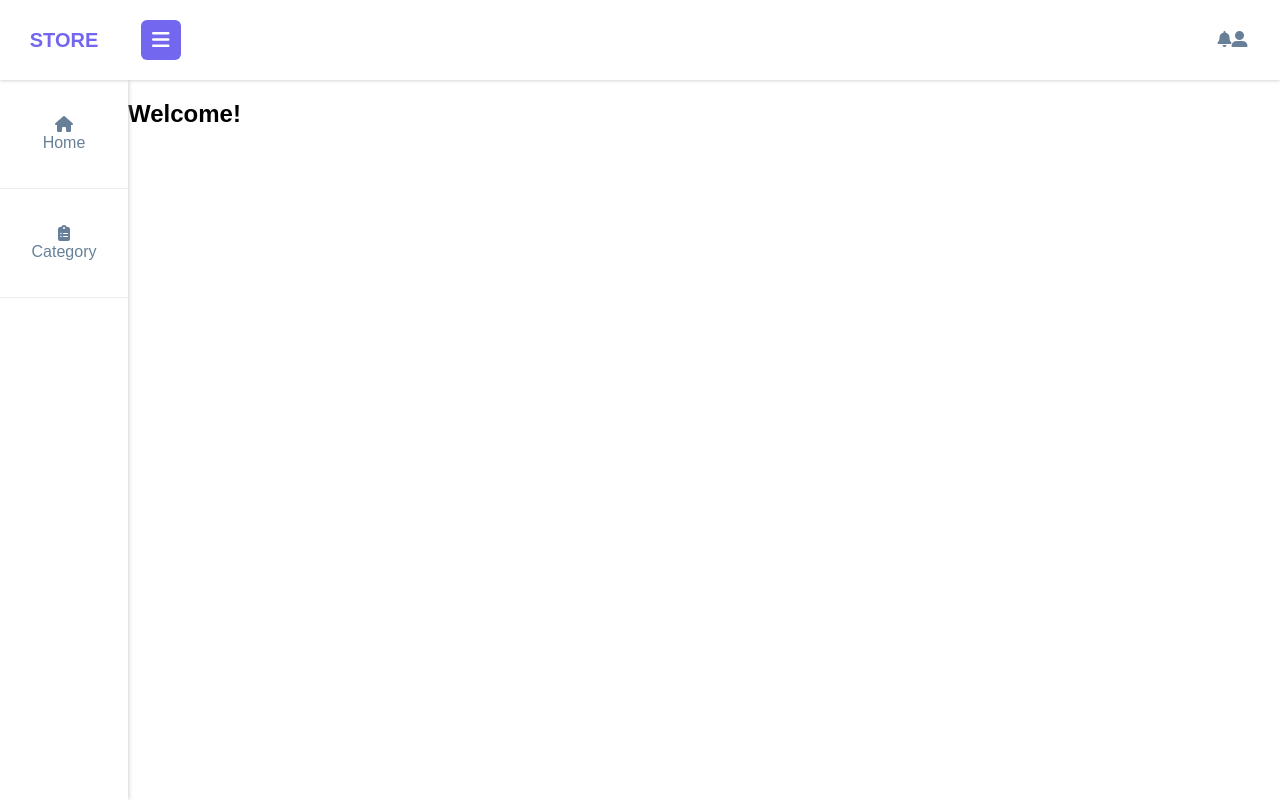
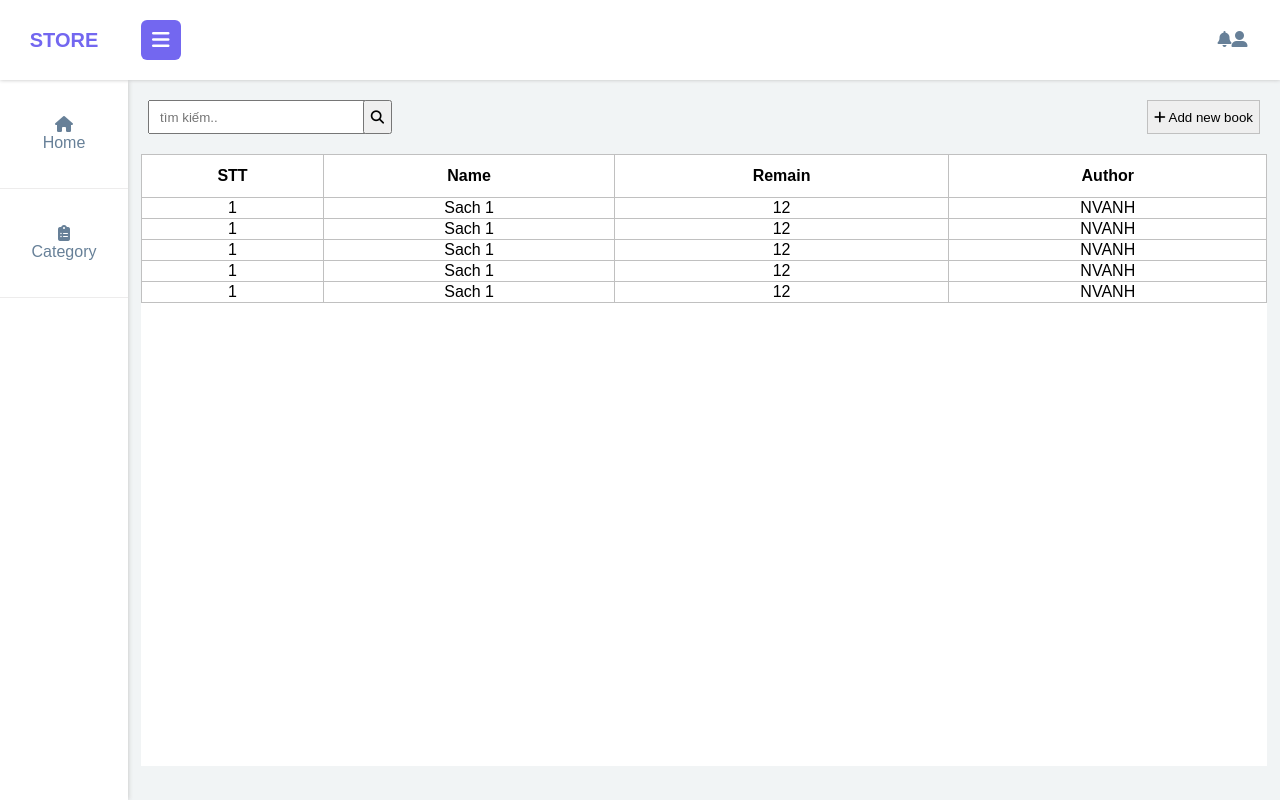
Before and after one commit to TranLeMinh1234/chuong2_thayQue, a Django app: page /catalog in a window 1280 px wide. Run offline with Django 4.2, Linux system fonts and the light colour scheme; some libraries are stand-ins or nearby versions.

Commit message:
day code

```diff
--- /dev/null
+++ b/preview/static/preview/demo/booklist.css
@@ -0,0 +1,71 @@
+.book-list-background{
+	background-color: #F1F4F5;
+	flex: 1;
+	height: 100%;
+}
+
+.bar-list
+{
+	display: flex;
+	justify-content: space-between;
+	padding: 20px;
+}
+
+.search-frame{
+	position: relative;
+	width: 234px;
+}
+
+.search{
+	height: 10px;
+	width: 200px;
+	padding: 10px 20px 10px 10px;
+}
+
+.btn-search{
+	position: absolute;
+	right: -10px;
+	top: 0;
+	height: 100%;
+}
+
+
+.add-book{
+	outline: none;
+	border: 1px solid silver;
+	cursor: pointer;
+}
+.add-book:hover
+{
+	background-color: #7367F0;
+	color: white;
+}
+
+.list{
+	width: 97.8%;
+	margin: auto;
+	height: 85%;
+	background-color: #fff;
+}
+
+.list table{
+	width: 100%;
+	border-collapse: collapse;
+	background-color: #fff;
+	border-radius: 10px;
+}
+
+table thead th{
+	border: 1px solid silver;
+	text-align: center;
+	height: 40px;
+}
+
+table tbody td{
+	border: 1px solid silver;
+	text-align: center;
+}
+
+table tbody tr{
+	height: 20px;
+}
--- a/preview/static/preview/demo/content.css
+++ /dev/null
@@ -1 +0,0 @@
-#content{
--- a/preview/static/preview/demo/navi.css
+++ b/preview/static/preview/demo/navi.css
@@ -14,7 +14,7 @@
 	position: relative;
 }
 
-.nav-item a{
+.nav-item .fake-a{
 	display: flex;
 	flex-direction: column;
 	align-items: center;
--- a/preview/views.py
+++ b/preview/views.py
@@ -1,4 +1,4 @@
 from django.shortcuts import render
 
 def home(request):
- return render(request,"demo/index.html")
+ return render(request,"demo/BookList.html")
--- /dev/null
+++ b/templates/demo/BookList.html
@@ -0,0 +1,60 @@
+{% extends "demo/frame.html" %}
+{% block content %}
+  <div class="book-list-background">
+  	<div class="bar-list">
+  		<div class="search-frame">
+  			<input class="search" type="text" name="" placeholder="tìm kiếm..">
+  			<button class="btn-search"><i class="fas fa-search"></i></button>
+  		</div>
+  		<button class="add-book">
+  			<i class="fas fa-plus"></i>
+  			Add new book
+  		</button>
+  	</div>
+  	<div class="list">
+  		<table>
+  			<thead>
+  				<tr>
+	  				<th>STT</th>
+	  				<th>Name</th>
+	  				<th>Remain</th>
+	  				<th>Author</th>
+	  			</tr>
+  			</thead>
+  			<tbody>
+  				<tr>
+  					<td>1</td>
+  					<td>Sach 1</td>
+  					<td>12</td>
+  					<td>NVANH</td>
+  				</tr>
+  				<tr>
+  					<td>1</td>
+  					<td>Sach 1</td>
+  					<td>12</td>
+  					<td>NVANH</td>
+  				</tr>
+  				<tr>
+  					<td>1</td>
+  					<td>Sach 1</td>
+  					<td>12</td>
+  					<td>NVANH</td>
+  				</tr>
+  				<tr>
+  					<td>1</td>
+  					<td>Sach 1</td>
+  					<td>12</td>
+  					<td>NVANH</td>
+  				</tr>
+  				<tr>
+  					<td>1</td>
+  					<td>Sach 1</td>
+  					<td>12</td>
+  					<td>NVANH</td>
+  				</tr>
+
+  			</tbody>
+  		</table>
+  	</div>
+  </div>
+{% endblock %}
--- a/templates/demo/baseDemo.html
+++ b/templates/demo/baseDemo.html
@@ -17,6 +17,7 @@
         <link rel="stylesheet" type="text/css" href="{% static 'preview/demo/header.css' %}">
         <link rel="stylesheet" type="text/css" href="{% static 'preview/demo/content.css' %}">
         <link rel="stylesheet" type="text/css" href="{% static 'preview/demo/navi.css' %}">
+        <link rel="stylesheet" type="text/css" href="{% static 'preview/demo/booklist.css' %}">
     </head>
     <body>
         {% block site_wrapper %}{% endblock %}
--- a/templates/demo/navi.html
+++ b/templates/demo/navi.html
@@ -1,18 +1,19 @@
 <ul id="parrent-navi">
 	<li class="nav-item Home-menu">
-		<a href="#">
+		<a href="#" class="fake-a">
 			<div><i class="fas fa-home"></i></div>
 			<div>Home</div>
-			<div class="sub-home sub-menu">
-
-			</div>
 		</a>
 	</li>
-	<li class="nav-item">
-		<a href="#">
+	<li class="nav-item category-menu">
+		<div class="fake-a">
 			<div><i class="fas fa-clipboard-list"></i></div>
 			<div>Category</div>
-		</a>
+			<div class="sub-category sub-menu">
+				<div class="sub-menu-item"><a href="#">Book</a></div>
+				<div class="sub-menu-item"><a href="#">Shoes</a></div>
+			</div>
+		</div>
 	</li>
 
 </ul>
```
Also changed, not shown: other parts of preview/static/preview/demo/navi.css (+25 -2 lines).
